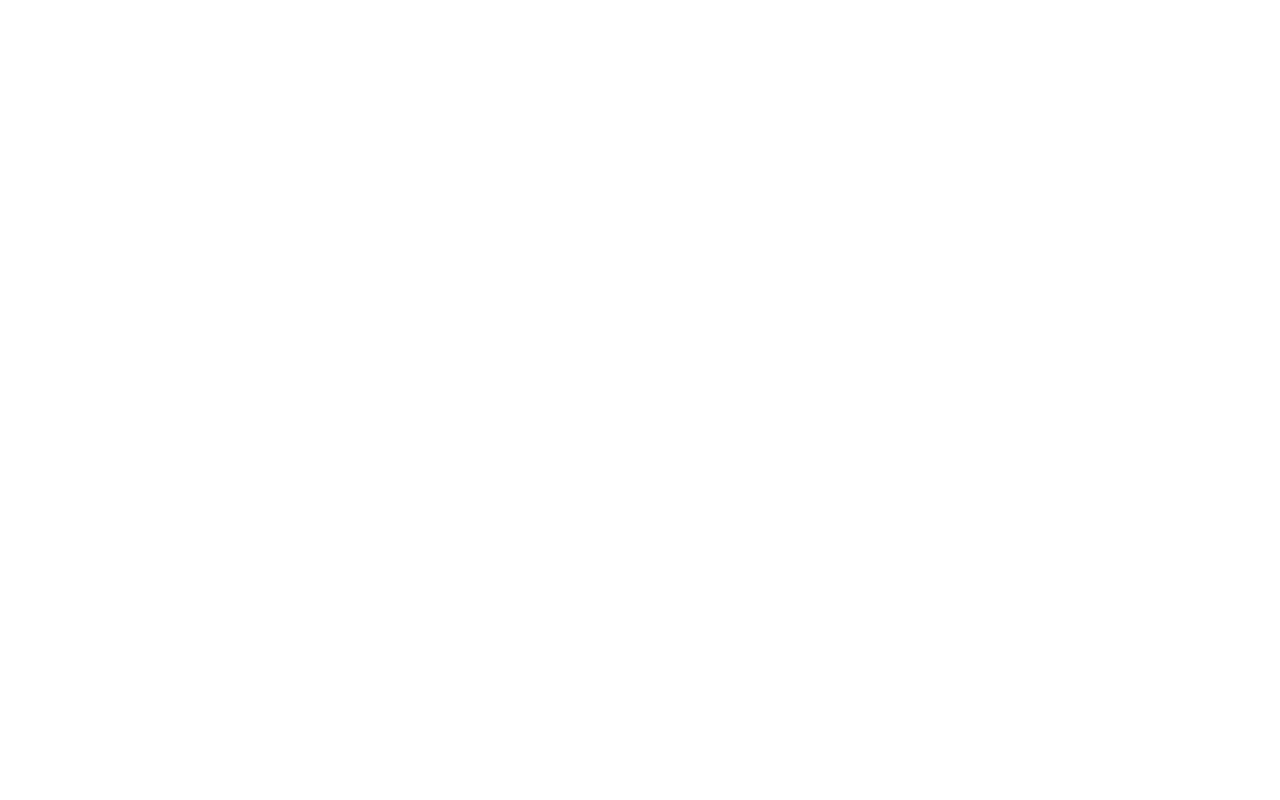
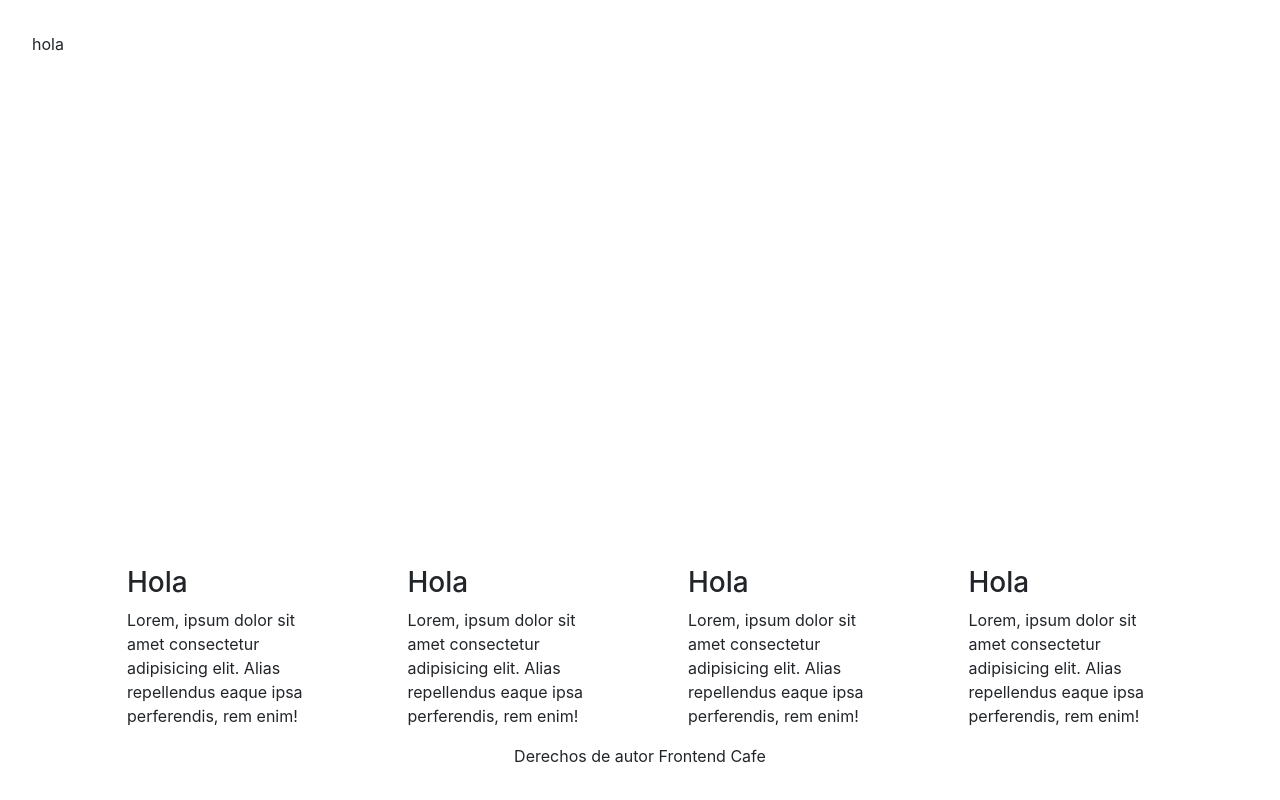
Before and after one commit to frontendcafe/cmyk-mint, a website: page Index.html in a window 1280 px wide. Drawn offline with nearby package versions, Linux system fonts and the light colour scheme.

Commit message:
terminando estructura del footer

```diff
--- a/Index.html
+++ b/Index.html
@@ -1,25 +1,65 @@
 <!DOCTYPE html>
-<html lang="en">
+<html lang="en" class="h-100">
   <head>
-    <meta charset="UTF-8">
-    <meta name="viewport" content="width=device-width, initial-scale=1.0">
+    <meta charset="UTF-8" />
+    <meta name="viewport" content="width=device-width, initial-scale=1.0" />
     <title>mint</title>
-
+    <link
+      rel="stylesheet"
+      href="https://cdn.jsdelivr.net/npm/bootstrap@4.5.3/dist/css/bootstrap.min.css"
+      integrity="sha384-TX8t27EcRE3e/ihU7zmQxVncDAy5uIKz4rEkgIXeMed4M0jlfIDPvg6uqKI2xXr2"
+      crossorigin="anonymous"
+    />
+    <link rel="stylesheet" href="./styles/footer.css" />
   </head>
-<body>
+  <body class="d-flex flex-column h-100">
     <header>
-     <div id="menu-nav"> </div>
+      <div id="menu-nav"></div>
       <div id="banner"></div>
       <div id="search"></div>
     </header>
 
-     <div id="cards">
+    <div id="cards" style="margin: 2em">hola</div>
 
+    <footer id="footer" class="footer mt-auto py-3">
+      <div class="container footer-content-container">
+        <div class="footer-content">
+          <h3>Hola</h3>
+          <p>
+            Lorem, ipsum dolor sit amet consectetur adipisicing elit. Alias
+            repellendus eaque ipsa perferendis, rem enim!
+          </p>
         </div>
-
-    <footer id="footer">
-
+        <div class="footer-content">
+          <h3>Hola</h3>
+          <p>
+            Lorem, ipsum dolor sit amet consectetur adipisicing elit. Alias
+            repellendus eaque ipsa perferendis, rem enim!
+          </p>
+        </div>
+        <div class="footer-content">
+          <h3>Hola</h3>
+          <p>
+            Lorem, ipsum dolor sit amet consectetur adipisicing elit. Alias
+            repellendus eaque ipsa perferendis, rem enim!
+          </p>
+        </div>
+        <div class="footer-content">
+          <h3>Hola</h3>
+          <p>
+            Lorem, ipsum dolor sit amet consectetur adipisicing elit. Alias
+            repellendus eaque ipsa perferendis, rem enim!
+          </p>
+        </div>
+      </div>
+      <p style="text-align: center">Derechos de autor Frontend Cafe</p>
+      <span></span>
     </footer>
 
+    <script
+      src="https://cdn.jsdelivr.net/npm/bootstrap@4.5.3/dist/js/bootstrap.bundle.min.js"
+      integrity="sha384-ho+j7jyWK8fNQe+A12Hb8AhRq26LrZ/JpcUGGOn+Y7RsweNrtN/tE3MoK7ZeZDyx"
+      crossorigin="anonymous"
+    ></script>
   </body>
 </html>
--- a/styles/footer.css
+++ b/styles/footer.css
@@ -1,4 +1,16 @@
 * {
-    margin: 0px;
-    padding: 0px;
+  margin: 0px;
+  padding: 0px;
 }
+
+.footer-content-container {
+  font-size: 1em;
+  min-width: 90vw;
+  display: flex;
+  justify-content: space-around;
+  align-content: space-around;
+}
+
+.footer-content {
+  margin: 0 3em;
+}
```
Also changed, not shown: components/foooter.html (added, +32 -0 lines). Lines whose indentation alone changed are shown as unchanged.
